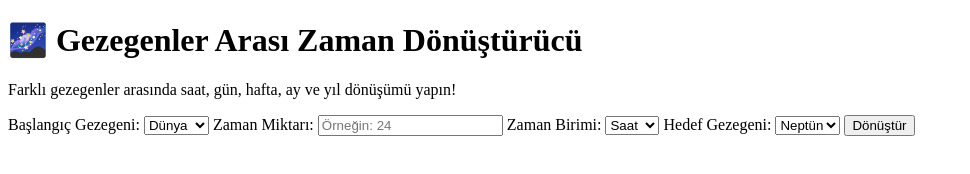
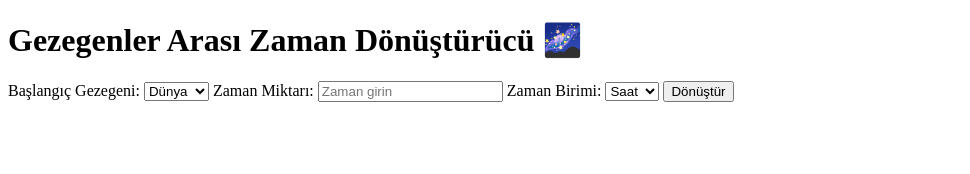
Before and after one commit to converterx/space, a plain HTML site: page index.html in a window 1280 px wide. Shown: the whole page, without its empty margins (0-970 px from the left). Drawn offline with Linux system fonts and the light colour scheme.

Commit message:
Update index.html

```diff
--- a/index.html
+++ b/index.html
@@ -1,21 +1,19 @@
 <!DOCTYPE html>
-<html lang="en">
+<html lang="tr">
 <head>
   <meta charset="UTF-8">
   <meta name="viewport" content="width=device-width, initial-scale=1.0">
-  <title>Gezegenler Arası Zaman Dönüştürücü</title>
+  <title>Gezegen Zaman Dönüştürücü</title>
   <link rel="stylesheet" href="style.css">
 </head>
 <body>
   <div class="container">
-    <h1>🌌 Gezegenler Arası Zaman Dönüştürücü</h1>
-    <p>Farklı gezegenler arasında saat, gün, hafta, ay ve yıl dönüşümü yapın!</p>
-
+    <h1>Gezegenler Arası Zaman Dönüştürücü 🌌</h1>
     <label for="inputPlanet">Başlangıç Gezegeni:</label>
     <select id="inputPlanet">
+      <option value="Earth">Dünya</option>
       <option value="Mercury">Merkür</option>
       <option value="Venus">Venüs</option>
-      <option value="Earth" selected>Dünya</option>
       <option value="Mars">Mars</option>
       <option value="Jupiter">Jüpiter</option>
       <option value="Saturn">Satürn</option>
@@ -24,7 +22,7 @@
     </select>
 
     <label for="inputTime">Zaman Miktarı:</label>
-    <input type="number" id="inputTime" placeholder="Örneğin: 24" min="0">
+    <input type="number" id="inputTime" placeholder="Zaman girin">
 
     <label for="inputUnit">Zaman Birimi:</label>
     <select id="inputUnit">
@@ -35,23 +33,8 @@
       <option value="years">Yıl</option>
     </select>
 
-    <label for="outputPlanet">Hedef Gezegeni:</label>
-    <select id="outputPlanet">
-      <option value="Mercury">Merkür</option>
-      <option value="Venus">Venüs</option>
-      <option value="Earth">Dünya</option>
-      <option value="Mars">Mars</option>
-      <option value="Jupiter">Jüpiter</option>
-      <option value="Saturn">Satürn</option>
-      <option value="Uranus">Uranüs</option>
-      <option value="Neptune" selected>Neptün</option>
-    </select>
-
     <button onclick="convertTime()">Dönüştür</button>
-
-    <div class="output-section" id="output"></div>
+    <div id="output"></div>
   </div>
-
-  <script src="script.js"></script>
 </body>
 </html>
```
